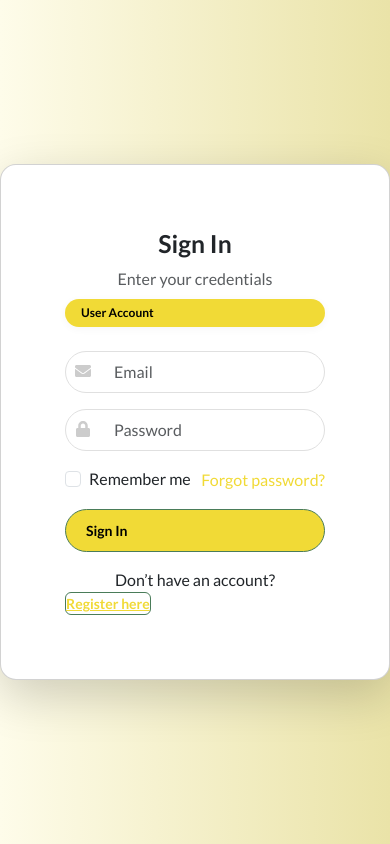
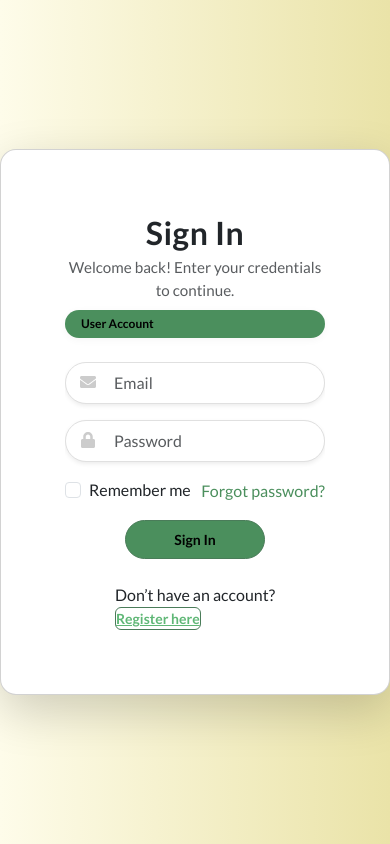
Before and after one commit to AnuThmsn/Gramika-WEBSITE, a React (Vite) app: page /login in a window 390 px wide. Built offline with nearby package versions, Linux system fonts and the light colour scheme.

Commit message:
Changed login UI

```diff
--- a/src/pages/Login.jsx
+++ b/src/pages/Login.jsx
@@ -3,7 +3,7 @@ import { useNavigate, useLocation } from "react-router-dom";
 import { motion } from "framer-motion";
 import { FaUser, FaLock, FaEnvelope, FaPhone, FaMapMarkerAlt } from "react-icons/fa";
 import 'bootstrap/dist/css/bootstrap.min.css';
-import "../App.css"; // global styles
+import "../App.css";
 
 const Login = () => {
   const [isLogin, setIsLogin] = useState(true);
@@ -21,154 +21,140 @@ const Login = () => {
 
   const handleSubmit = (e) => {
     e.preventDefault();
-
     if (!isLogin && role === "admin") {
       alert("Admin registration is not allowed.");
       return;
     }
-
     if (!isLogin && password !== confirmPassword) {
       alert("Passwords do not match!");
       return;
     }
-
-    // Here you can send data to backend or local storage
-    console.log({
-      name,
-      email,
-      password,
-      mobile,
-      address,
-      pincode,
-      role,
-      action: isLogin ? "login" : "register",
-    });
-
+    console.log({ name, email, password, mobile, address, pincode, role, action: isLogin ? "login" : "register" });
     if (role === "admin") navigate("/admin/dashboard");
     else navigate("/profile");
   };
+
+  const inputClass = "form-control ps-5 py-2 rounded-pill shadow-sm";
 
   return (
     <div className="login-page min-vh-100 d-flex align-items-center justify-content-center"
          style={{ background: "linear-gradient(to right, #fefcea, #eae3a8ff)" }}>
       <motion.div
         className="card shadow-lg rounded-4 overflow-hidden"
-        style={{ maxWidth: "900px", width: "100%" }}
+        style={{ maxWidth: "700px", width: "100%", maxHeight: "80vh" }}
         initial={{ opacity: 0, scale: 0.95 }}
         animate={{ opacity: 1, scale: 1 }}
         transition={{ duration: 0.5 }}
       >
         <div className="row g-0">
-          {/* Left Side - Gradient Text Logo */}
-          <div className="col-lg-6 d-none d-lg-flex align-items-center justify-content-center"
+          {/* Left Image */}
+          <div className="col-lg-5 d-none d-lg-flex align-items-center justify-content-center"
                style={{
                  backgroundImage: "url('https://images.unsplash.com/photo-1530836369250-ef72a3f5cda8?ixlib=rb-1.2.1&auto=format&fit=crop&w=1350&q=80')",
                  backgroundSize: 'cover',
                  backgroundPosition: 'center',
                  minHeight: "500px"
                }}>
-            <div className="text-center px-4">
+            <div className="text-center px-3">
               <h1
-                className="fw-bold display-4"
+                className="fw-bold display-5"
                 style={{
                   background: 'linear-gradient(45deg, #f1f0e3ff, #efe5d5ff)',
                   WebkitBackgroundClip: 'text',
                   WebkitTextFillColor: 'transparent',
-                  textShadow: '2px 2px 8px rgba(246, 232, 140, 0.4)'
+                  textShadow: '2px 2px 6px rgba(246, 232, 140, 0.3)'
                 }}
               >
                 GRAMIKA
               </h1>
-              <p className="mt-2 text-white" style={{ fontSize: '1rem', textShadow: '1px 1px 4px rgba(0,0,0,0.4)' }}>
+              <p className="mt-3 text-white" style={{ fontSize: '0.95rem', textShadow: '1px 1px 4px rgba(0,0,0,0.3)' }}>
                 Connecting local producers with the community
               </p>
             </div>
           </div>
 
-          {/* Right Side - Form */}
-          <div className="col-lg-6 p-5" style={{ backgroundColor: "#fff" }}>
+          {/* Right Form */}
+          <div className="col-lg-7 p-5 d-flex flex-column align-items-center justify-content-center" style={{ backgroundColor: "#fff" }}>
+            {/* Header */}
             <div className="text-center mb-4">
-              <h2 className="fw-bold">{isLogin ? "Sign In" : "Register"}</h2>
-              <p className="text-muted mb-2">{isLogin ? "Enter your credentials" : "Create your account"}</p>
-              <span className="badge rounded-pill px-3 py-2" style={{ backgroundColor: '#f1da36', color: '#000' }}>
+              <h2 className="fw-bold mb-1" style={{ fontSize: '2rem', letterSpacing: '0.5px' }}>
+                {isLogin ? "Sign In" : "Register"}
+              </h2>
+              <p className="text-muted mb-2" style={{ fontSize: '0.95rem' }}>
+                {isLogin ? "Welcome back! Enter your credentials to continue." : "Create your account and start using Gramika."}
+              </p>
+              <span className="badge rounded-pill px-3 py-2" style={{ backgroundColor: '#4b8f5dff', color: '#000' }}>
                 {role === 'admin' ? 'Admin' : 'User'} Account
               </span>
             </div>
 
-            <form onSubmit={handleSubmit}>
+            {/* Form */}
+            <form onSubmit={handleSubmit} className="d-flex flex-column align-items-center w-100 gap-3" style={{ maxWidth: "350px", overflowY: "auto" }}>
               {!isLogin && (
                 <>
-                  <div className="mb-3 position-relative">
-                    <FaUser className="position-absolute" style={{ top: '12px', left: '10px', color: '#ccc' }} />
-                    <input type="text" className="form-control ps-5 py-2 rounded-pill" placeholder="Full Name" value={name} onChange={(e) => setName(e.target.value)} required />
+                  <div className="position-relative w-100">
+                    <FaUser className="position-absolute" style={{ top: '12px', left: '15px', color: '#ccc' }} />
+                    <input type="text" className={inputClass} placeholder="Full Name" value={name} onChange={(e) => setName(e.target.value)} required />
                   </div>
-
-                  <div className="mb-3 position-relative">
-                    <FaPhone className="position-absolute" style={{ top: '12px', left: '10px', color: '#ccc' }} />
-                    <input type="text" className="form-control ps-5 py-2 rounded-pill" placeholder="Mobile Number" value={mobile} onChange={(e) => setMobile(e.target.value)} required />
+                  <div className="position-relative w-100">
+                    <FaPhone className="position-absolute" style={{ top: '12px', left: '15px', color: '#ccc' }} />
+                    <input type="text" className={inputClass} placeholder="Mobile Number" value={mobile} onChange={(e) => setMobile(e.target.value)} required />
                   </div>
-
-                  <div className="mb-3 position-relative">
-                    <FaMapMarkerAlt className="position-absolute" style={{ top: '12px', left: '10px', color: '#ccc' }} />
-                    <input type="text" className="form-control ps-5 py-2 rounded-pill" placeholder="Complete Address" value={address} onChange={(e) => setAddress(e.target.value)} required />
+                  <div className="position-relative w-100">
+                    <FaMapMarkerAlt className="position-absolute" style={{ top: '12px', left: '15px', color: '#ccc' }} />
+                    <input type="text" className={inputClass} placeholder="Complete Address" value={address} onChange={(e) => setAddress(e.target.value)} required />
                   </div>
-
-                  <div className="mb-3 position-relative">
-                    <FaMapMarkerAlt className="position-absolute" style={{ top: '12px', left: '10px', color: '#ccc' }} />
-                    <input type="text" className="form-control ps-5 py-2 rounded-pill" placeholder="Pincode" value={pincode} onChange={(e) => setPincode(e.target.value)} required />
+                  <div className="position-relative w-100">
+                    <FaMapMarkerAlt className="position-absolute" style={{ top: '12px', left: '15px', color: '#ccc' }} />
+                    <input type="text" className={inputClass} placeholder="Pincode" value={pincode} onChange={(e) => setPincode(e.target.value)} required />
                   </div>
                 </>
               )}
 
-              <div className="mb-3 position-relative">
-                <FaEnvelope className="position-absolute" style={{ top: '12px', left: '10px', color: '#ccc' }} />
-                <input type="email" className="form-control ps-5 py-2 rounded-pill" placeholder="Email" value={email} onChange={(e) => setEmail(e.target.value)} required />
+              <div className="position-relative w-100">
+                <FaEnvelope className="position-absolute" style={{ top: '12px', left: '15px', color: '#ccc' }} />
+                <input type="email" className={inputClass} placeholder="Email" value={email} onChange={(e) => setEmail(e.target.value)} required />
               </div>
 
-              <div className="mb-3 position-relative">
-                <FaLock className="position-absolute" style={{ top: '12px', left: '10px', color: '#ccc' }} />
-                <input type="password" className="form-control ps-5 py-2 rounded-pill" placeholder="Password" value={password} onChange={(e) => setPassword(e.target.value)} required />
+              <div className="position-relative w-100">
+                <FaLock className="position-absolute" style={{ top: '12px', left: '15px', color: '#ccc' }} />
+                <input type="password" className={inputClass} placeholder="Password" value={password} onChange={(e) => setPassword(e.target.value)} required />
               </div>
 
               {!isLogin && (
-                <div className="mb-3 position-relative">
-                  <FaLock className="position-absolute" style={{ top: '12px', left: '10px', color: '#ccc' }} />
-                  <input type="password" className="form-control ps-5 py-2 rounded-pill" placeholder="Confirm Password" value={confirmPassword} onChange={(e) => setConfirmPassword(e.target.value)} required />
+                <div className="position-relative w-100">
+                  <FaLock className="position-absolute" style={{ top: '12px', left: '15px', color: '#ccc' }} />
+                  <input type="password" className={inputClass} placeholder="Confirm Password" value={confirmPassword} onChange={(e) => setConfirmPassword(e.target.value)} required />
                 </div>
               )}
 
               {isLogin && (
-                <div className="mb-3 d-flex justify-content-between align-items-center">
+                <div className="d-flex justify-content-between align-items-center w-100">
                   <div className="form-check">
                     <input type="checkbox" className="form-check-input" id="rememberMe" />
                     <label className="form-check-label" htmlFor="rememberMe">Remember me</label>
                   </div>
-                  <a href="#" className="text-decoration-none" style={{ color: '#f1da36' }}>Forgot password?</a>
+                  <a href="#" className="text-decoration-none" style={{ color: '#4b8f5dff' }}>Forgot password?</a>
                 </div>
               )}
 
-              <button type="submit" className="btn w-100 fw-bold mb-3 rounded-pill" style={{ backgroundColor: '#f1da36', color: '#000' }}>
+              <button type="submit" className="btn fw-bold py-2 rounded-pill px-5" style={{ backgroundColor: '#4b8f5dff', color: '#000', textAlign: 'center' }}>
                 {isLogin ? "Sign In" : "Register"}
               </button>
 
-              {/* Only show register option for users */}
-              {isLogin && role !== "admin" && (
-                <div className="text-center mt-2">
-                  <p className="mb-0">
-                    Don’t have an account?{" "}
-                    <button type="button" className="btn btn-link p-0 fw-bold" style={{ color: '#f1da36', textDecoration: 'underline' }} onClick={() => setIsLogin(false)}>
-                      Register here
-                    </button>
-                  </p>
-                </div>
+              {!isLogin && (
+                <button type="button" className="btn btn-link text-muted mt-2" onClick={() => setIsLogin(true)}>
+                  Back to Sign In
+                </button>
               )}
 
-              {!isLogin && (
-                <div className="text-center mt-2">
-                  <button type="button" className="btn btn-link text-muted" onClick={() => setIsLogin(true)}>
-                    Back to Sign In
+              {isLogin && role !== "admin" && (
+                <p className="text-center mt-2 mb-0">
+                  Don’t have an account?{" "}
+                  <button type="button" className="btn btn-link p-0 fw-bold" style={{ color: '#5fb776ff', textDecoration: 'underline' }} onClick={() => setIsLogin(false)}>
+                    Register here
                   </button>
-                </div>
+                </p>
               )}
             </form>
           </div>
```
